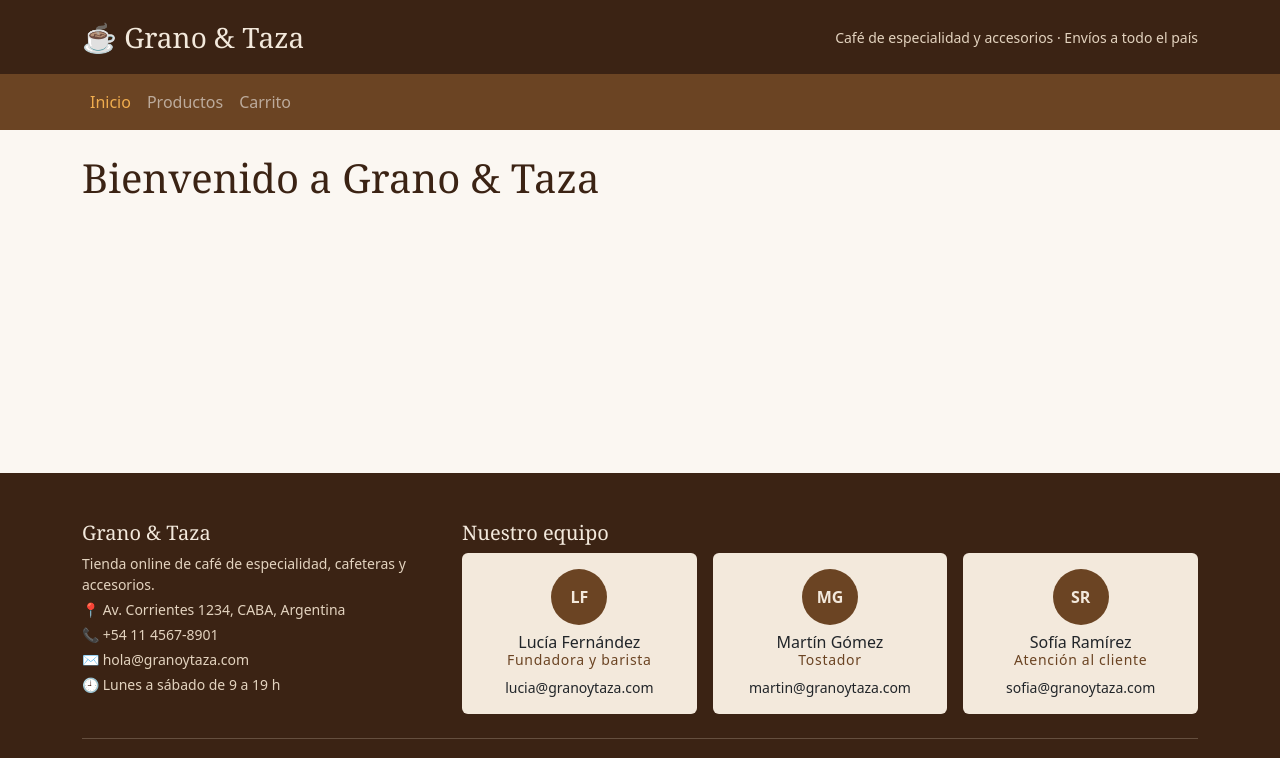
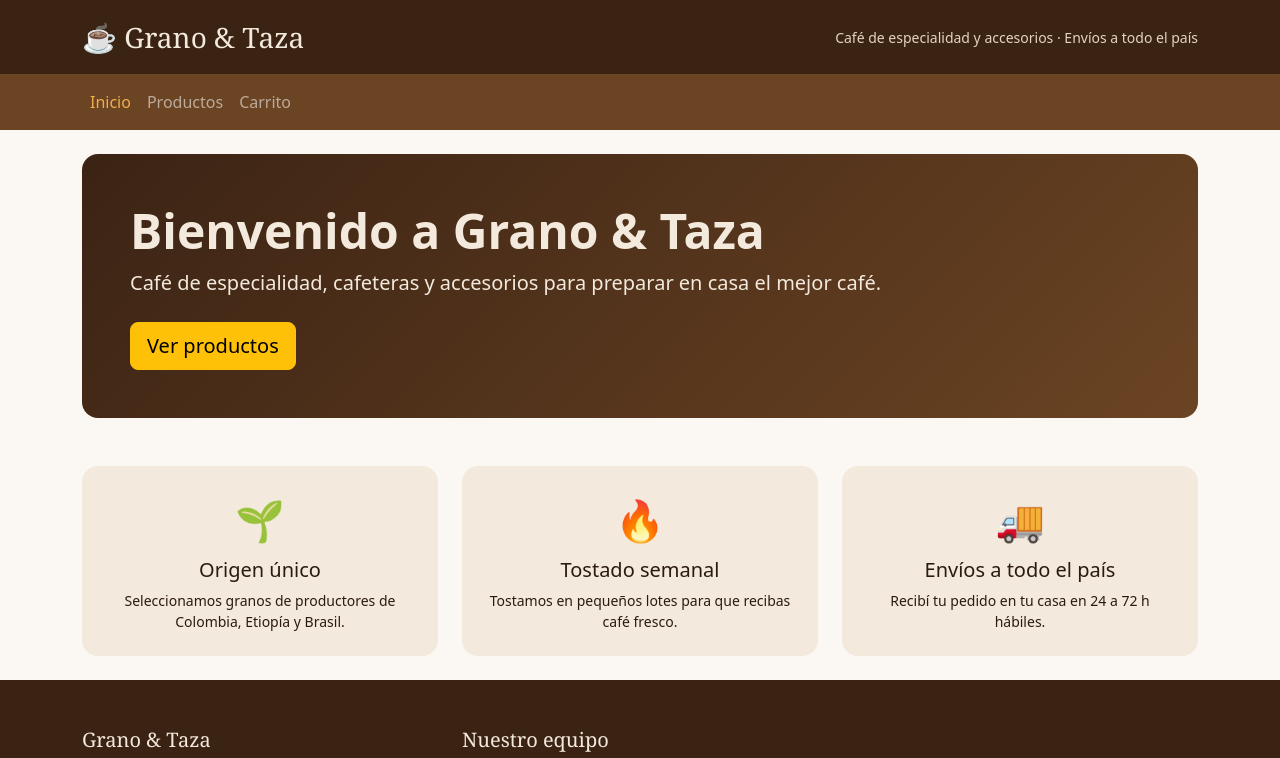
Before and after one commit to milagrosarganin/Proyecto-final-React, a React (Vite) app: page / in a window 1280 px wide. Shown: the top 758 px of the page. Built offline with nearby package versions, Linux system fonts and the light colour scheme.

Commit message:
Diseña la página de inicio
Agrega un banner de bienvenida con un botón hacia los productos y tres tarjetas con las ventajas de la tienda.

```diff
--- a/src/index.css
+++ b/src/index.css
@@ -85,3 +85,12 @@ body {
   justify-content: center;
   font-weight: bold;
 }
+
+.hero {
+  background: linear-gradient(135deg, var(--coffee-dark), var(--coffee));
+  color: var(--cream);
+}
+
+.feature {
+  background-color: var(--cream);
+}
--- a/src/pages/Home.jsx
+++ b/src/pages/Home.jsx
@@ -1,9 +1,36 @@
-import { Container } from 'react-bootstrap'
+import { Button, Col, Container, Row } from 'react-bootstrap'
+import { Link } from 'react-router-dom'
+
+const features = [
+  { icon: '🌱', titulo: 'Origen único', texto: 'Seleccionamos granos de productores de Colombia, Etiopía y Brasil.' },
+  { icon: '🔥', titulo: 'Tostado semanal', texto: 'Tostamos en pequeños lotes para que recibas café fresco.' },
+  { icon: '🚚', titulo: 'Envíos a todo el país', texto: 'Recibí tu pedido en tu casa en 24 a 72 h hábiles.' },
+]
 
 function Home() {
   return (
     <Container>
-      <h1 className="page-title">Bienvenido a Grano &amp; Taza</h1>
+      <section className="hero rounded-4 p-4 p-md-5 mb-5">
+        <h1 className="display-5 fw-bold">Bienvenido a Grano &amp; Taza</h1>
+        <p className="lead mb-4">
+          Café de especialidad, cafeteras y accesorios para preparar en casa el mejor café.
+        </p>
+        <Button as={Link} to="/productos" size="lg" variant="warning">
+          Ver productos
+        </Button>
+      </section>
+
+      <Row xs={1} md={3} className="g-4">
+        {features.map((f) => (
+          <Col key={f.titulo}>
+            <div className="feature h-100 p-4 rounded-4 text-center">
+              <div className="fs-1">{f.icon}</div>
+              <h2 className="h5 mt-2">{f.titulo}</h2>
+              <p className="mb-0 small">{f.texto}</p>
+            </div>
+          </Col>
+        ))}
+      </Row>
     </Container>
   )
 }
```
